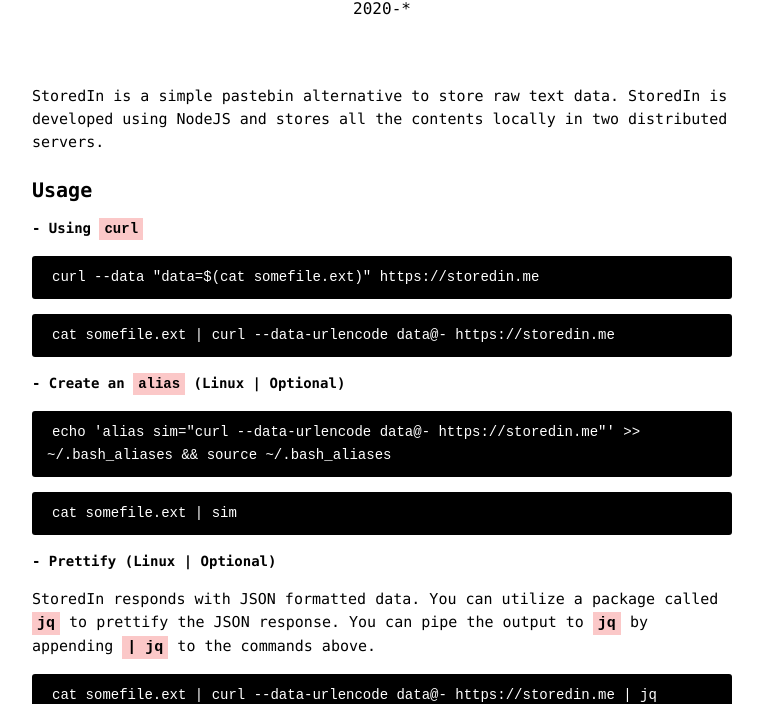
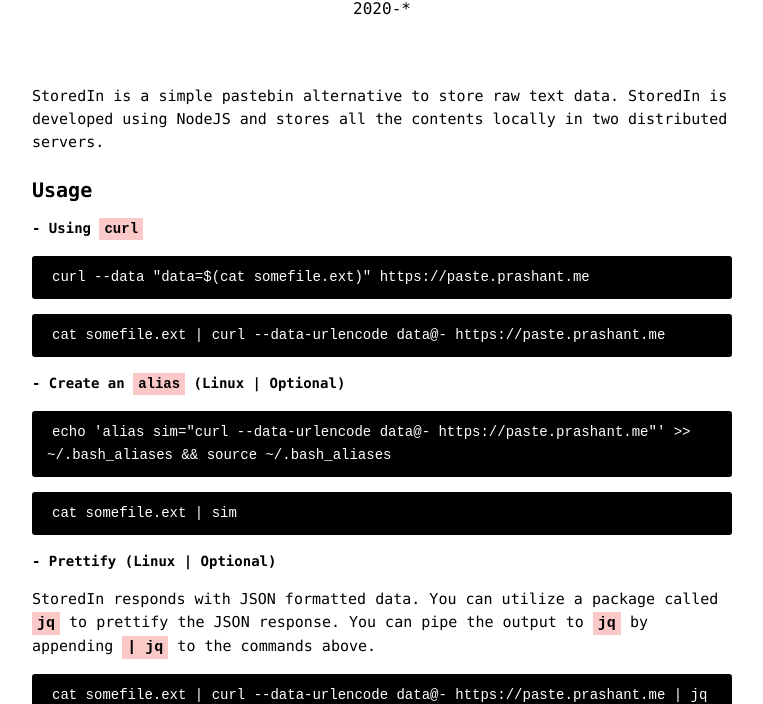
Before and after one commit to intern0t/storedin, a website: page views/index.html in a window 1280 px wide. Shown: the part 96-800 px from the top of the page, without its empty margins (258-1021 px from the left). Drawn offline with Linux system fonts and the light colour scheme.

Commit message:
Update index.html
Changed the links because the domain expired.

```diff
--- a/views/index.html
+++ b/views/index.html
@@ -151,11 +151,11 @@
             <section class="description">
                 <h1>Usage</h1>
                 <h2>- Using <code>curl</code></h2>
-                <pre><code class="language-shell">curl --data "data=$(cat somefile.ext)" https://storedin.me</code></pre>
-                <pre><code class="language-shell">cat somefile.ext | curl --data-urlencode data@- https://storedin.me</code></pre>
+                <pre><code class="language-shell">curl --data "data=$(cat somefile.ext)" https://paste.prashant.me</code></pre>
+                <pre><code class="language-shell">cat somefile.ext | curl --data-urlencode data@- https://paste.prashant.me</code></pre>
 
                 <h2>- Create an <code>alias</code> (Linux | Optional)</h2>
-                <pre><code>echo 'alias sim="curl --data-urlencode data@- https://storedin.me"' >> ~/.bash_aliases && source ~/.bash_aliases</code></pre>
+                <pre><code>echo 'alias sim="curl --data-urlencode data@- https://paste.prashant.me"' >> ~/.bash_aliases && source ~/.bash_aliases</code></pre>
                 <pre><code>cat somefile.ext | sim</code></pre>
 
                 <h2>- Prettify (Linux | Optional)</h2>
@@ -165,7 +165,7 @@
                     response. You can pipe the output to <code>jq</code> by
                     appending <code>| jq</code> to the commands above.
                 </p>
-                <pre><code>cat somefile.ext | curl --data-urlencode data@- https://storedin.me | jq</code></pre>
+                <pre><code>cat somefile.ext | curl --data-urlencode data@- https://paste.prashant.me | jq</code></pre>
             </section>
 
             <!-- FEATURES -->
@@ -266,6 +266,7 @@
             <section class="description">
                 <h1>Contact Information</h1>
                 <ul>
+                    <li>contact[at]prashant.me</li>
                     <li>Github [intern0t]</li>
                     <li>IRC@Libera [Scarecr0w]</li>
                 </ul>
```
